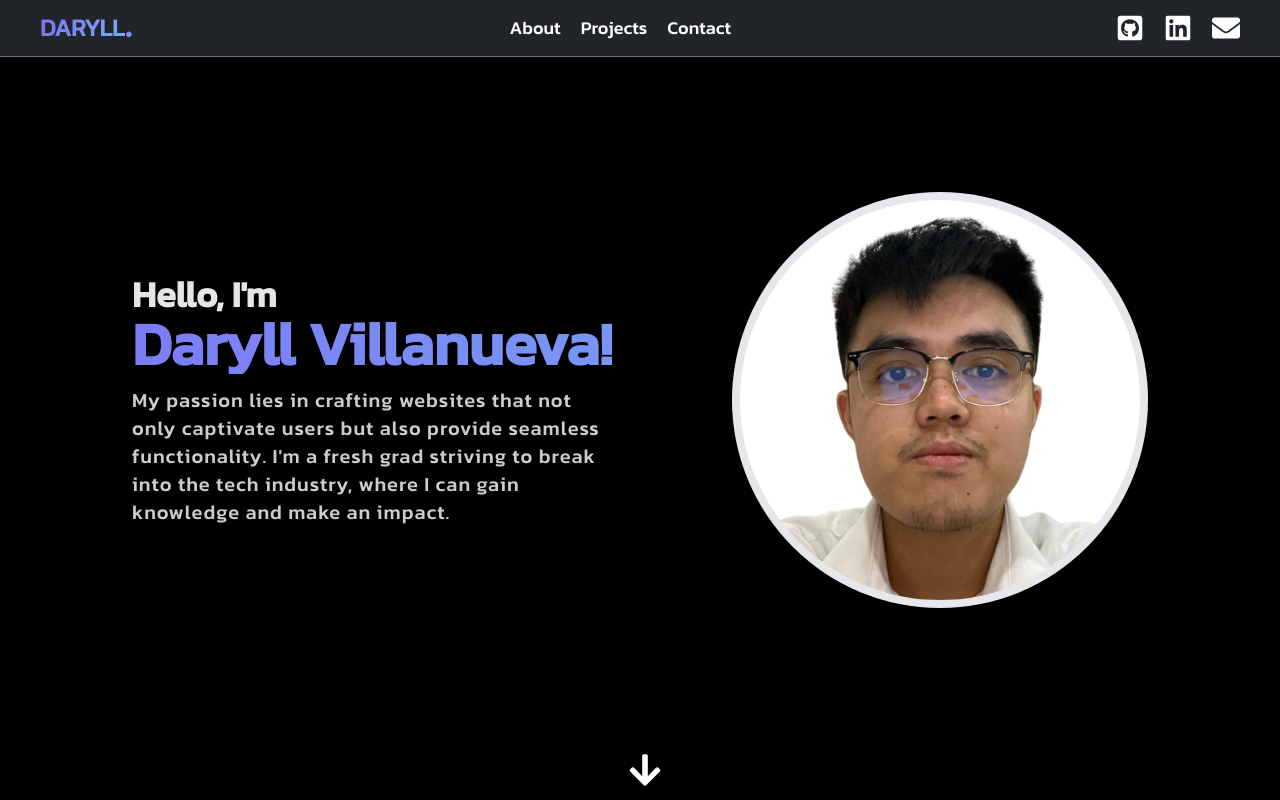
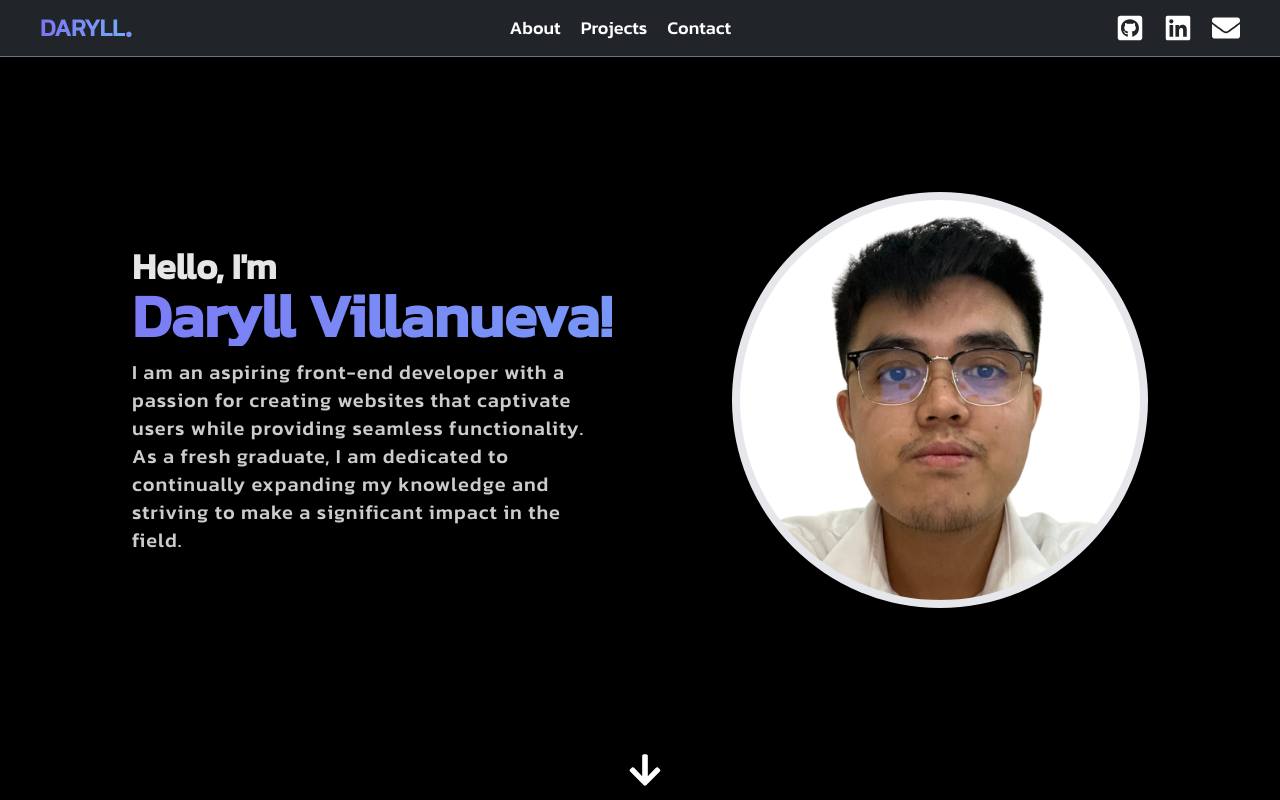
Before and after one commit to daryllvillanueva/portfolio, a React (Vite) app: page / in a window 1280 px wide. Shown: the top 800 px of the page. Built offline with nearby package versions, Linux system fonts and the light colour scheme.

Commit message:
fix banner

```diff
--- a/src/components/pages/banner/Banner.jsx
+++ b/src/components/pages/banner/Banner.jsx
@@ -11,7 +11,7 @@ const Banner = () => {
             <h1 className='block text-4xl sm:text-5xl md:text-6xl gradient-text font-semibold font-kanit_m'>Daryll Villanueva!</h1>
           </div>
           <p className='text-lg sm:text-xl max-w-[30rem] font-medium text-white/80 tracking-wider text-center lg:text-left font-kanit_m'>
-            My passion lies in crafting websites that not only captivate users but also provide seamless functionality. I'm a fresh grad striving to break into the tech industry, where I can gain knowledge and make an impact.
+            I am an aspiring front-end developer with a passion for creating websites that captivate users while providing seamless functionality. As a fresh graduate, I am dedicated to continually expanding my knowledge and striving to make a significant impact in the field.
           </p>
         </div>
         <div className='h-[18rem] w-[18rem] overflow-hidden lg:h-[26rem] lg:w-[26rem] p-2 bg-gray-200 rounded-full hover:shadow-custom order-1 lg:order-2 mt-20 lg:mt-0'>
```
